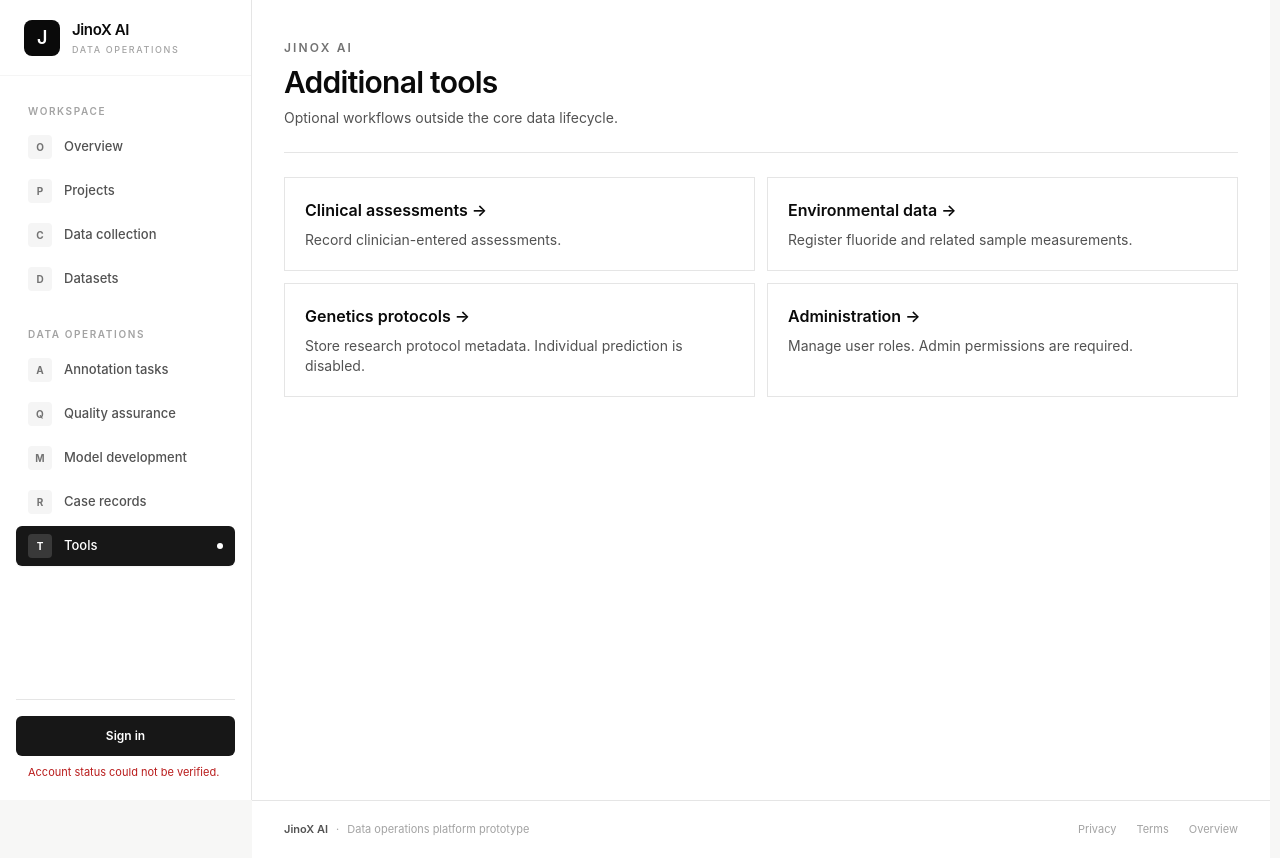
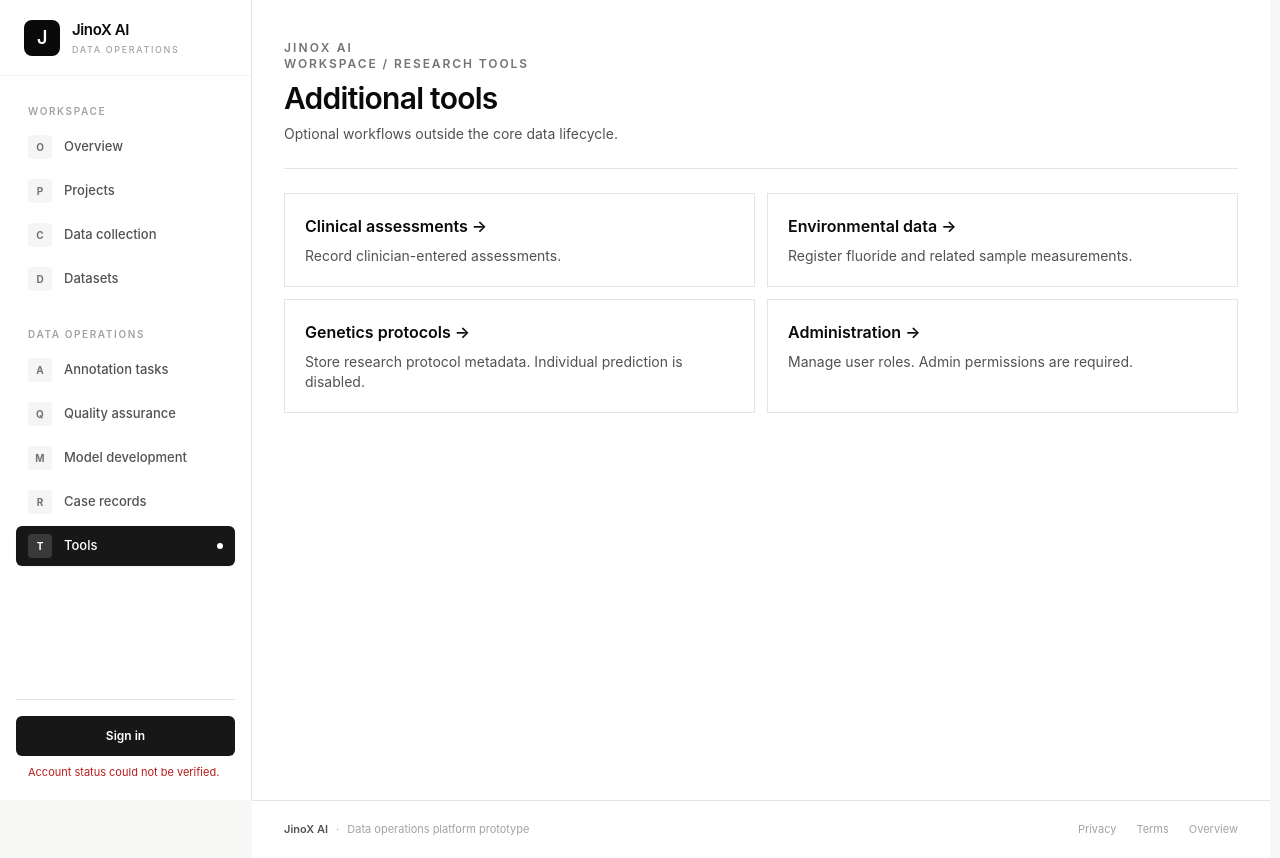
Before and after one commit to eltonarunga/jinox-v1.0, a Next.js app: page /clinical in a window 1280 px wide. Built offline with nearby package versions, Linux system fonts and the light colour scheme; no server answers.

Commit message:
Unify clinical workspace styling

```diff
--- a/app/clinical/page.tsx
+++ b/app/clinical/page.tsx
@@ -11,7 +11,7 @@ export default function ToolsPage() {
     <div className="mx-auto max-w-5xl px-5 py-10 sm:px-8">
       <header className="border-b border-neutral-200 pb-6">
         <p className="text-xs font-semibold uppercase tracking-[.18em] text-neutral-500">JinoX AI</p>
-        <h1 className="mt-2 text-3xl font-semibold tracking-tight">Additional tools</h1>
+        <p className="text-xs font-semibold uppercase tracking-[.16em] text-neutral-500">WORKSPACE / RESEARCH TOOLS</p><h1 className="mt-2 text-3xl font-semibold tracking-tight">Additional tools</h1>
         <p className="mt-2 text-sm text-neutral-600">Optional workflows outside the core data lifecycle.</p>
       </header>
       <div className="mt-6 grid gap-3 sm:grid-cols-2">
```
